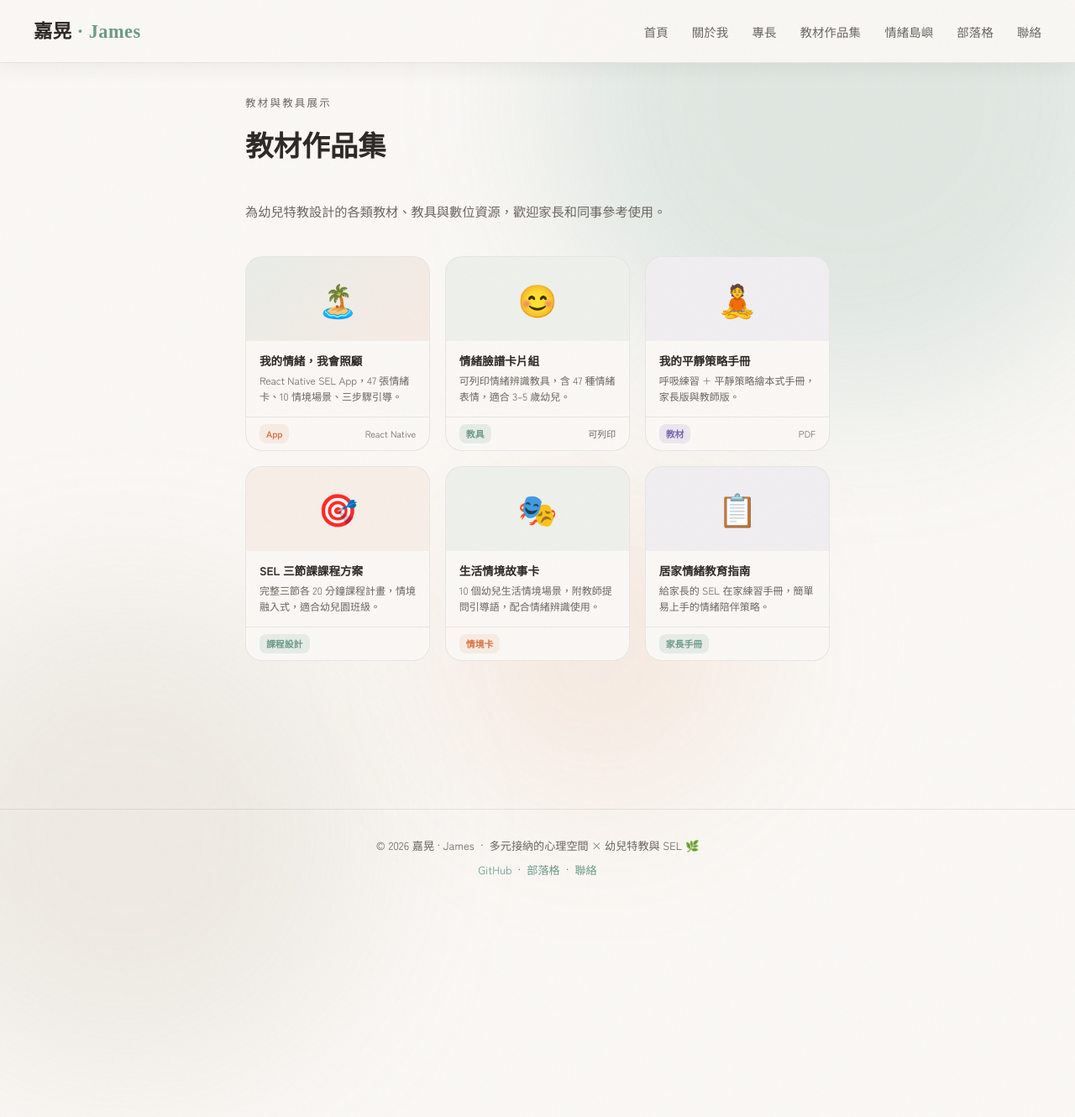
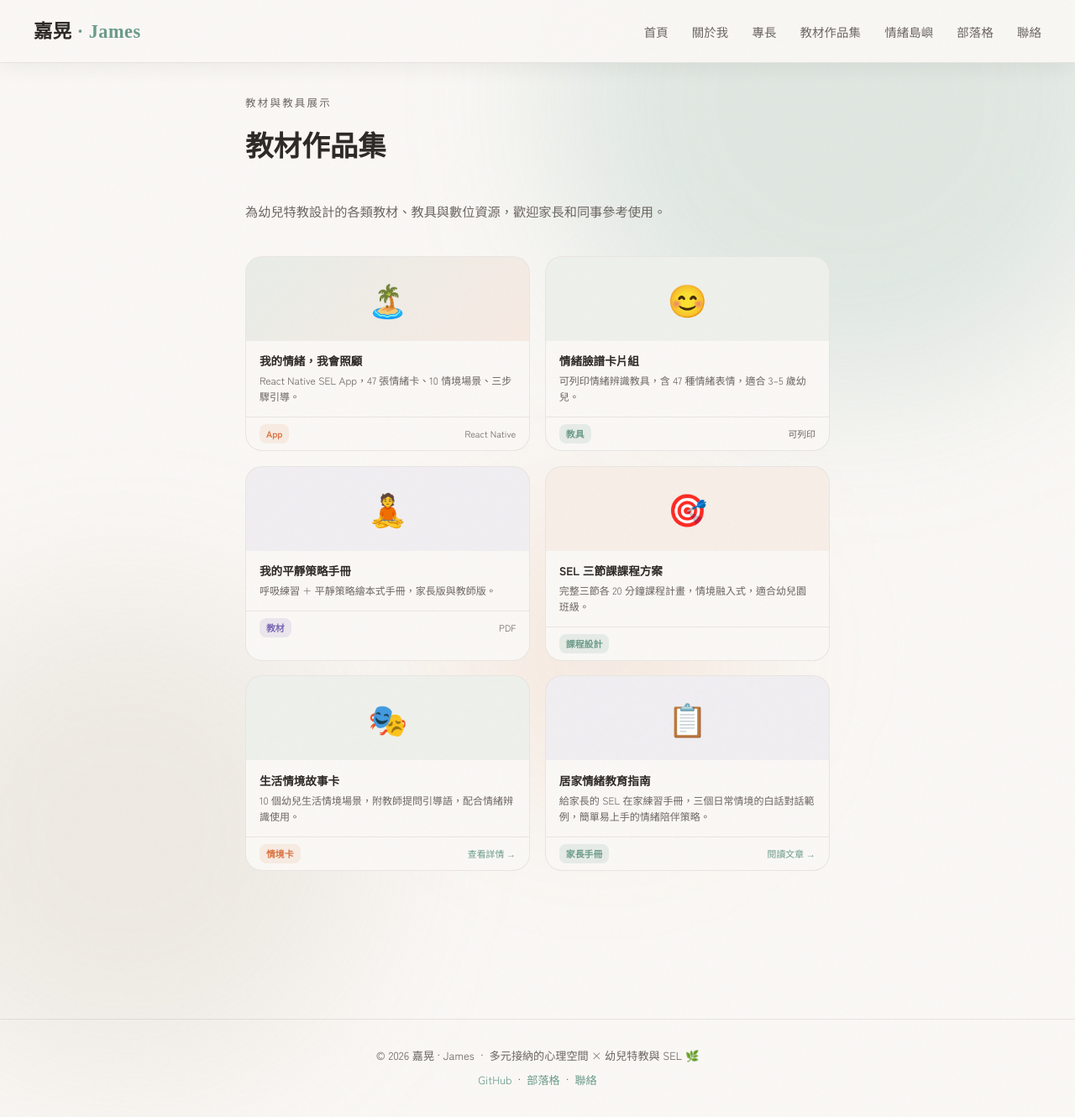
Before and after one commit to gahanglee/gahanglee.github.io, a Jekyll site: the page built from pages/portfolio.html, in a window 1280 px wide and 1330 px high. Shown: the whole window at 84% size. Built offline with Jekyll 4.4.1, drawn with Linux system fonts in a browser that asks for light colours.

Commit message:
Update portfolio layout and card details

```diff
--- a/pages/portfolio.html
+++ b/pages/portfolio.html
@@ -9,7 +9,7 @@ permalink: /portfolio/
     <h2 class="section-title">教材作品集</h2>
     <p style="color:var(--text-muted);margin-bottom:2.5rem;font-size:0.95rem;line-height:1.85">為幼兒特教設計的各類教材、教具與數位資源，歡迎家長和同事參考使用。</p>
 
-    <div class="portfolio-grid" style="grid-template-columns:repeat(auto-fill,minmax(220px,1fr))">
+    <div class="portfolio-grid" style="grid-template-columns:repeat(auto-fill,minmax(260px,1fr))">
 
       <a href="/app/" class="p-card">
         <div class="p-thumb" style="background:linear-gradient(135deg,rgba(107,155,138,0.12),rgba(217,115,66,0.10))">🏝️</div>
@@ -35,17 +35,23 @@ permalink: /portfolio/
         <div class="p-foot"><span class="p-tag p-tag-teal">課程設計</span></div>
       </div>
 
-      <div class="p-card" style="cursor:default">
+      <a href="/portfolio/situation-cards/" class="p-card">
         <div class="p-thumb" style="background:rgba(107,155,138,0.09)">🎭</div>
-        <div class="p-body"><h4>生活情境故事卡</h4><p>10 個幼兒生活情境場景，附教師提問引導語，配合情緒辨識使用。</p></div>
-        <div class="p-foot"><span class="p-tag p-tag-orange">情境卡</span></div>
-      </div>
+        <div class="p-body">
+          <h4>生活情境故事卡</h4>
+          <p>10 個幼兒生活情境場景，附教師提問引導語，配合情緒辨識使用。</p>
+        </div>
+        <div class="p-foot"><span class="p-tag p-tag-orange">情境卡</span><span style="font-size:0.68rem;color:var(--teal)">查看詳情 →</span></div>
+      </a>
 
-      <div class="p-card" style="cursor:default">
+      <a href="/2025/04/19/home-sel-guide/" class="p-card">
         <div class="p-thumb" style="background:rgba(120,100,180,0.07)">📋</div>
-        <div class="p-body"><h4>居家情緒教育指南</h4><p>給家長的 SEL 在家練習手冊，簡單易上手的情緒陪伴策略。</p></div>
-        <div class="p-foot"><span class="p-tag p-tag-teal">家長手冊</span></div>
-      </div>
+        <div class="p-body">
+          <h4>居家情緒教育指南</h4>
+          <p>給家長的 SEL 在家練習手冊，三個日常情境的白話對話範例，簡單易上手的情緒陪伴策略。</p>
+        </div>
+        <div class="p-foot"><span class="p-tag p-tag-teal">家長手冊</span><span style="font-size:0.68rem;color:var(--teal)">閱讀文章 →</span></div>
+      </a>
 
     </div>
   </section>
```
